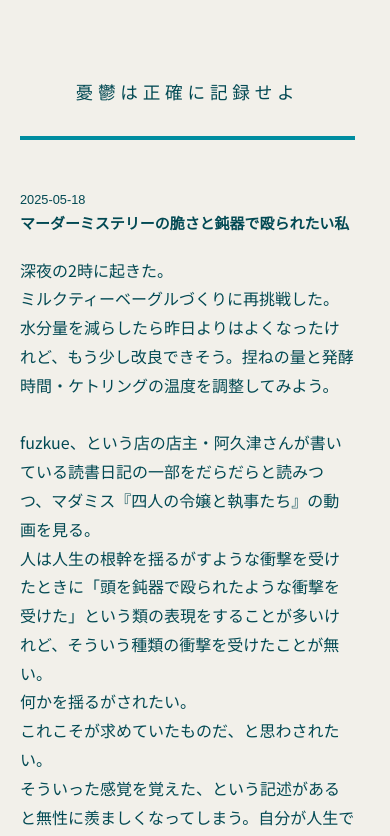
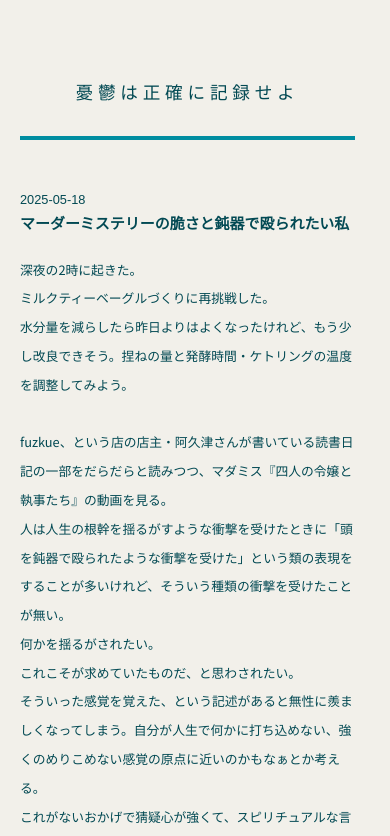
Before and after one commit to hatomevan/blog, a website: page articles/2025-05-18.html in a window 390 px wide. Shown: the top 836 px of the page. Drawn offline with Linux system fonts and the light colour scheme; a web font is replaced by a local one.

Commit message:
Update style.css

```diff
--- a/style.css
+++ b/style.css
@@ -64,7 +64,6 @@
     line-height: 1.8rem;
     margin-top: 20px;
     margin-bottom: 60px;
-      font-size: 1rem;
   }
 
   .description{
@@ -165,6 +164,15 @@
       letter-spacing: 0.1rem;
     }
 
+.maintext{
+    font-family: "Noto Sans JP", sans-serif;
+    font-optical-sizing: auto;
+    font-style: normal;
+    line-height: 1.8rem;
+    margin-top: 20px;
+    margin-bottom: 30px;
+  }
+
     .footer-columns {
       padding: 0;
     }
```
